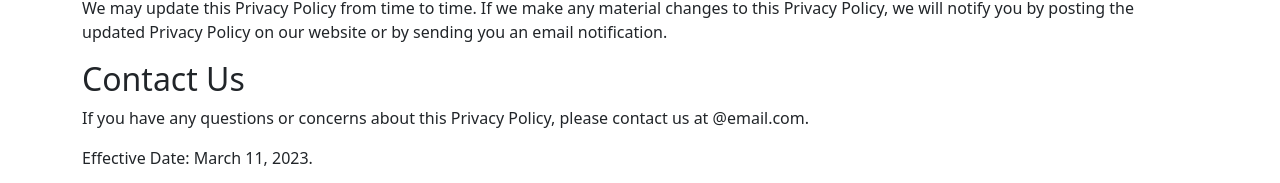
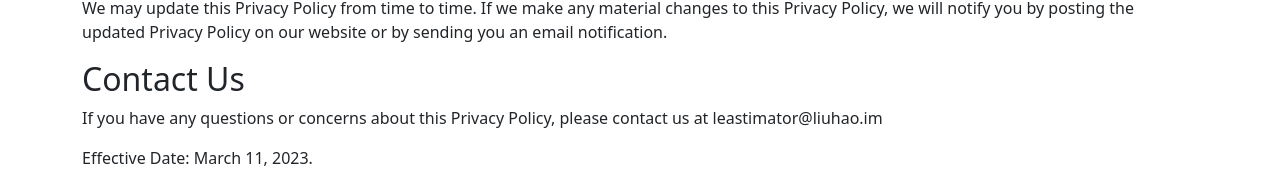
Before and after one commit to fuermosi777/fuermosi777.github.io, a Jekyll site: the page built from leastimator/pp.md, in a window 1280 px wide. Shown: the part 764-947 px from the top of the page. Built offline with Jekyll 4.4.1, drawn with Linux system fonts in a browser that asks for light colours.

Commit message:
update leastimator pp

```diff
--- a/leastimator/pp.md
+++ b/leastimator/pp.md
@@ -33,6 +33,6 @@ We may update this Privacy Policy from time to time. If we make any material cha
 
 ## Contact Us
 
-If you have any questions or concerns about this Privacy Policy, please contact us at @email.com.
+If you have any questions or concerns about this Privacy Policy, please contact us at leastimator@liuhao.im
 
 Effective Date: March 11, 2023.
```
